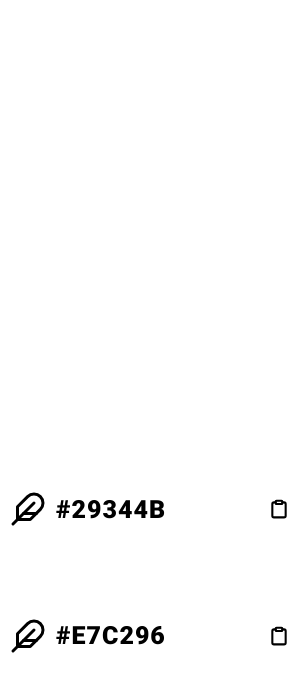
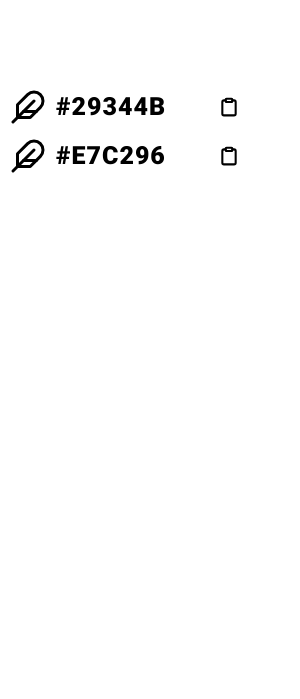
Before and after one commit to AHmims/Contrasty, an Electron app: page app/html/index.html in a window 300 px wide. Shown: the part 145-844 px from the top of the page. Drawn offline with Linux system fonts and the light colour scheme.

Commit message:
build script

```diff
--- a/app/css/style.css
+++ b/app/css/style.css
@@ -14,8 +14,8 @@ body {
     padding: 0;
     margin: 0;
     /*  */
-    width: 100%;
-    height: 100%;
+    width: 250px;
+    height: 325px;
 }
 
 /*  */
--- a/main.js
+++ b/main.js
@@ -10,7 +10,7 @@ saveData();*/
 
 let mainWindow, colorWin = null;
 
-require('electron-reload')(__dirname);
+// require('electron-reload')(__dirname);
 
 function createWindow() {
     mainWindow = new BrowserWindow({
```
Also changed, not shown: package.json (+14 -2 lines), 2 other files.
